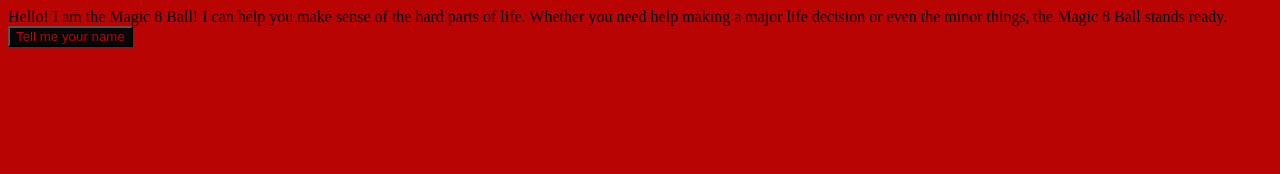
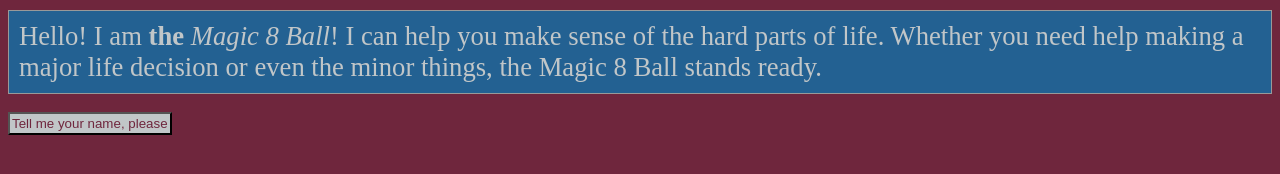
Before and after one commit to Mchave45/Magic-8-Ball, a plain HTML site: page index.html in a window 1280 px wide. Drawn offline with Linux system fonts and the light colour scheme.

Commit message:
'Update html'

```diff
--- a/index.html
+++ b/index.html
@@ -1,16 +1,21 @@
 <!DOCTYPE html>
 <html>
+
 <head>
 	<meta charset="utf-8">
 	<meta name="viewport" content="width=device-width">
 	<title>Magic8Ball</title>
 	<link href="style.css" rel="stylesheet" type="text/css" />
 </head>
+
 <body>
-    Hello! I am the Magic 8 Ball!
-  I can help you make sense of the hard parts of life. Whether you need help making a major life decision or even the minor things, the Magic 8 Ball stands ready.
+	<p>
+	 Hello! I am <b>the</b> <i>Magic 8 Ball</i>!
+   I can help you make sense of the hard parts of life. Whether you need help making a major life decision or even the minor things, the Magic 8 Ball stands ready.</p>
 
-  <button>Tell me your name</button>
+<button>Tell me your name, please</button>
+
+
 
   </body>
 </html>
--- a/script.js
+++ b/script.js
@@ -1,8 +1,8 @@
-var userName = '';
+var userName = 'Vanessa';
 
 userName ? console.log('Hello, ' + userName + '!') : console.log("Hello!");
 
-var userQuestion = '';
+var userQuestion = 'Will I win the lottery?';
 console.log(userName + ' asked: ' + userQuestion);
 
 var randomNumber = Math.floor(Math.random() * 8);
--- a/style.css
+++ b/style.css
@@ -1,10 +1,16 @@
-body
-{background-color: rgb(185, 4, 4);
-color: rgb(7, 7, 7);
+body {
+  font-size: 20pt;
+   background-color: rgb(111, 38, 61);
+   color: rgb(193, 198, 200);
 }
-button
-{
-
-color: rgb(185, 4, 4);
-background-color: rgb(7, 7, 7);
+button {
+   color: rgb(111, 38, 61);
+   background-color: rgb(193, 198, 200);
+   padding: 2px;
 }
+p {
+    background-color: rgb(35, 97, 146);
+    margin: 10px 0;
+    padding: 10px;
+    border: 1px solid #999;
+}
```
Lines whose indentation alone changed are shown as unchanged.
